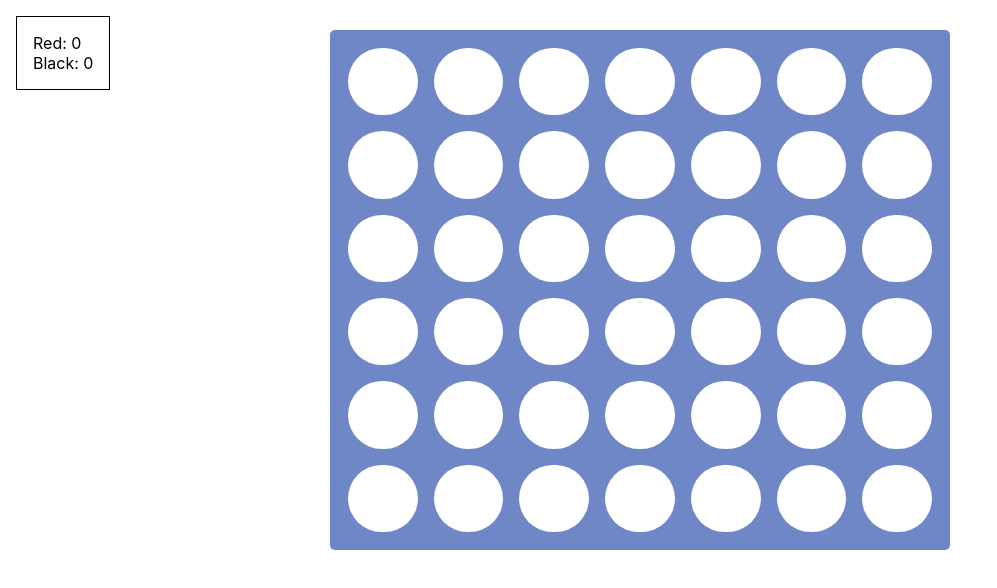
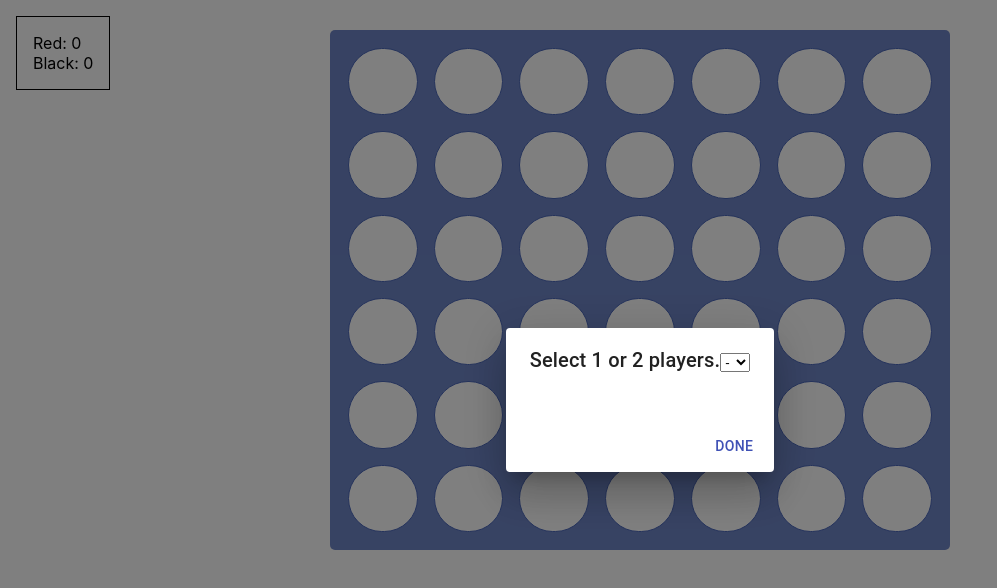
Before and after one commit to Hlight/ATG-2-Connect4, a React (Vite) app: page / in a window 1280 px wide. Shown: the top 588 px of the page, without its empty margins (0-997 px from the left). Built offline with nearby package versions, Linux system fonts and the light colour scheme.

Commit message:
added 1 player against computer logic but computer player is still dumb.  New logic coming in next commit.

```diff
--- a/src/components/Game.jsx
+++ b/src/components/Game.jsx
@@ -12,13 +12,13 @@ import {
 import classNames from "classnames";
 import "./game.css";
 
-// The following tutorial was used throughout this app.  Mainly the matrix algorithms.
-// https://betterprogramming.pub/how-to-make-connect-4-with-react-html-and-css-ec60078ca7fd
-
 export default function Game() {
   const [board, setBoard] = useState([]);
   const [started, setStarted] = useState(false);
   const [winDisplay, setWinDisplay] = useState("");
+  const [showModal, setShowModal] = useState(false);
+  const [isOnePlayer, setIsOnePlayer] = useState(false);
+  const [showPlayersModal, setShowPlayersModal] = useState(true);
 
   const model = useRef(null);
   const turn = useRef(1);
@@ -131,9 +131,11 @@ export default function Game() {
   const checkHorizontal = (coordinates, player) => {
     let counter = 0
     while (true) {
+      // once at the end of game columns break
       if(coordinates[0] + counter + 1 === 7){
         break;
       }
+      // number of horizontal splots to board end
       counter += 1;
     }
 
@@ -180,11 +182,14 @@ export default function Game() {
   const checkDiagonalUp = (coordinates, player) => {
     let counter = 0;
     while (true) {
+      // check if at board column end
       if (coordinates[0] + counter + 1 === 7) {
         break;
+      // check if at slots end
       } else if (coordinates[1] + counter + 1 === 6) {
         break;
       }
+      // number of diagonalUp slots til board end
       counter += 1;
     }
 
@@ -281,29 +286,29 @@ export default function Game() {
     let playerText = "";
     if (player === 1) {
       playerText = "Red";
-      turn.current = turn.current === 1 ? 2 : 1;
+      if (!isOnePlayer) {
+        turn.current = turn.current === 1 ? 2 : 1;
+      }
       score.current.player1 += 1;
     } else if (player === 2) {
       playerText = "Black";
       score.current.player2 += 1;
-      turn.current = turn.current === 2 ? 1 : 2;
+      if (!isOnePlayer) {
+        turn.current = turn.current === 2 ? 1 : 2;
+      }
     }
     win.current = true;
+    setShowModal(true);
     setWinDisplay(
       <div className={classNames("winner", {
         "win-player1": player === 1,
         "win-plaery2": player === 2
       })}>{`${playerText} Won the game! `}
-        <Button
-          variant="contained"
-          onClick={() => {
-            createGameBoardModel();
-            createGameBoard();
-            setWinDisplay("");
-            win.current = false;
-          }}>Reset</Button>
       </div>
     );
+    if (isOnePlayer) {
+      turn.current = 1;
+    }
    };
 
   const dropper = (coordinates) => {
@@ -333,19 +338,65 @@ export default function Game() {
     }
    };
 
+  // computer player logic (pretty dumb atm)
+  useEffect(() => {
+    if (isOnePlayer && turn.current === 2) {
+      let xCoord = Math.floor(Math.random() * 6);
+      let yCoord = Math.floor(Math.random() * 5);
+      for (let x=0; x<7; x++) {
+        for (let y=0; y<6; y++) {
+          if (model.current[x][y] === 2) {
+            xCoord = x;
+            yCoord = y;
+
+            if (x-1!==-1 && model.current[x-1][y] === 0) {
+              xCoord = x-1;
+            }
+            if (y-1!==-1 && model.current[x][y-1] === 0) {
+              yCoord = y-1;
+            }
+            if (x+1!==7 && model.current[x+1][y] === 0) {
+              xCoord = x+1;
+            }
+            if (y+1!==6 && model.current[x][y+1] === 0) {
+              yCoord = y+1;
+            }
+          }
+        }
+      }
+      dropper([xCoord,yCoord]);
+      console.log("computer turn!");
+    }
+  }, [turn.current]);
+
+
+
   return (
     <>
       <div className="score">
         Red: {score.current.player1}<br />
         Black: {score.current.player2}
       </div>
-      <div className="win">{winDisplay}</div>
+
       <div className={classNames("game", {
         "is-win": win.current
       })}>{board}</div>
+      <div className="win-reset">
+        {win.current && (
+          <Button
+            variant="contained"
+            className="btn-reset"
+            onClick={() => {
+              createGameBoardModel();
+              createGameBoard();
+              setWinDisplay("");
+              win.current = false;
+            }}>Reset</Button>
+        )}
+      </div>
 
       <Dialog
-        open={false}
+        open={showModal}
         disableEscapeKeyDown
         aria-labelledby="alert-dialog-title"
         aria-describedby="alert-dialog-description"
@@ -360,12 +411,42 @@ export default function Game() {
         </DialogContent>
         <DialogActions>
           <Button onClick={() => {
-            createGameBoardModel();
-            createGameBoard();
-            setWinDisplay("");
-            win.current = false;
+            setShowModal(false);
           }} color="primary">
-            Restart
+            Close
+          </Button>
+        </DialogActions>
+      </Dialog>
+      <Dialog
+        open={showPlayersModal}
+        disableEscapeKeyDown
+        aria-labelledby="alert-dialog-title"
+        aria-describedby="alert-dialog-description"
+      >
+        <DialogTitle id="alert-dialog-title">
+          Select 1 or 2 players.
+          <select onChange={(e) => {
+            if (e.target.value === "1") {
+              setIsOnePlayer(true);
+            } else if (e.target.value === "2") {
+              setIsOnePlayer(false);
+            }
+          }}>
+            <option>-</option>
+            <option value="1">1</option>
+            <option value="2">2</option>
+          </select>
+        </DialogTitle>
+        <DialogContent>
+          <DialogContentText id="alert-dialog-description">
+
+          </DialogContentText>
+        </DialogContent>
+        <DialogActions>
+          <Button onClick={() => {
+            setShowPlayersModal(false);
+          }} color="primary">
+            Done
           </Button>
         </DialogActions>
       </Dialog>
--- a/src/components/Slot.jsx
+++ b/src/components/Slot.jsx
@@ -15,7 +15,7 @@ export default function Slot({
       case 2:
         return <div className="slot player2"></div>
       default:
-        return <div onClick={handleClick} className="slot default"></div>
+        return <div onClick={handleClick} className="slot default">{/*coordinates[0]},{coordinates[1]*/}</div>
     }
   };
 
--- a/src/components/game.css
+++ b/src/components/game.css
@@ -26,6 +26,7 @@
   background-color: white;
   flex: 1 1 auto;
   margin: 0.5em;
+  border: 1px solid #4a66b8;
 }
 
 .slot:hover {
@@ -52,8 +53,13 @@
 }
 
 
-.win {
+.win-reset {
   position: absolute;
+  bottom: -2rem;
+  width: 620px;
+}
+.win-reset button {
+  width: 100%;
 }
 
 .score {
@@ -64,3 +70,8 @@
   border: 1px solid black;
   padding: 1rem;
 }
+
+.btn-reset {
+  position: fixed;
+  bottom: 0;
+}
```
Also changed, not shown: src/App.jsx (line endings or trailing spaces), 2 other files (tests, documents, lock files or other folders).
